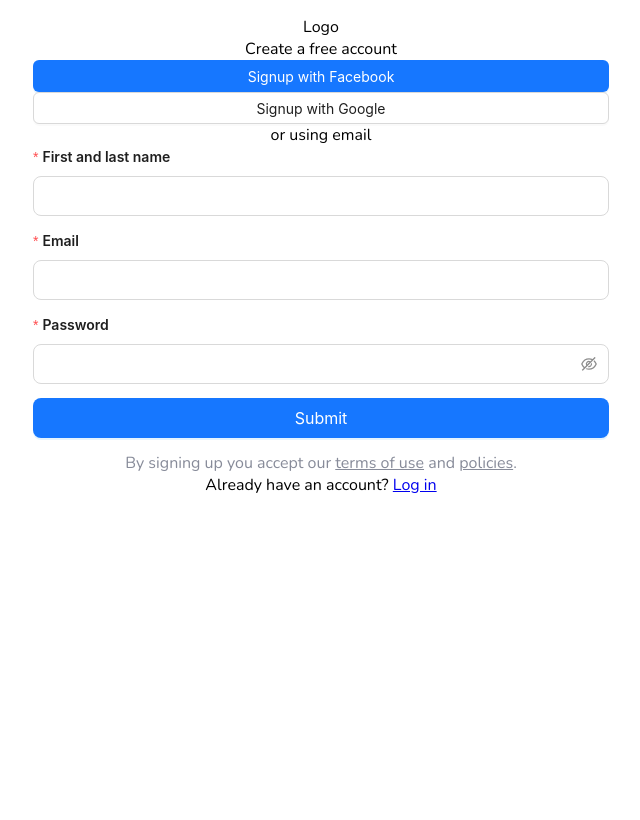
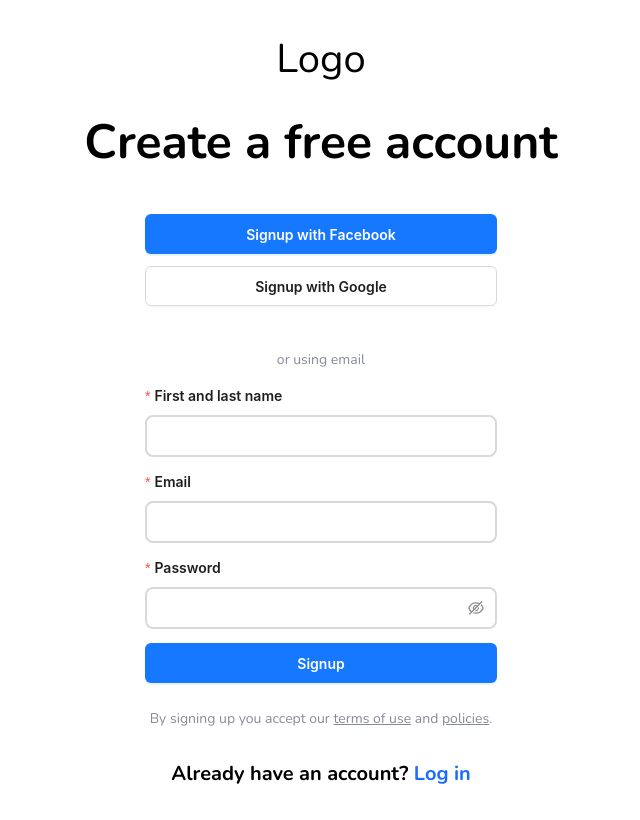
Before and after one commit to linhgiac/tet-project, a React (Create React App) app in the folder client/: page /signup in a window 1280 px wide. Shown: the whole page, without its empty margins (319-959 px from the left). Built offline with nearby package versions, Linux system fonts and the light colour scheme.

Commit message:
client: signup page css

```diff
--- a/client/src/components/Header/Header.js
+++ b/client/src/components/Header/Header.js
@@ -1,9 +1,9 @@
 import React from 'react';
+import { useNavigate } from 'react-router-dom';
 import styles from './Header.module.scss';
 import classNames from 'classnames';
 
 import HeaderButton from './HeaderButton';
-import { useNavigate } from 'react-router-dom';
 
 const Header = () => {
     const navigate = useNavigate();
--- a/client/src/pages/Signup/Signup.js
+++ b/client/src/pages/Signup/Signup.js
@@ -1,4 +1,6 @@
 import React from 'react';
+import { useNavigate } from 'react-router-dom';
+
 import styles from './Signup.module.scss';
 import classNames from 'classnames';
 
@@ -6,22 +8,48 @@
 import SignupForm from './SignupForm';
 
 const Signup = () => {
+    const navigate = useNavigate();
     return (
-        <div className={classNames('px-8 py-4 flex flex-row justify-center')}>
-            <div className={classNames('max-w-xl w-full text-center')}>
-                <div>Logo</div>
-                <div>Create a free account</div>
+        <div className={classNames('py-8 px-4 flex flex-row justify-center')}>
+            <div className={classNames('max-w-xl mx-28 w-full text-center')}>
                 <div
-                    className={classNames(
-                        'flex flex-col',
-                        styles['third-party-signup-btn']
-                    )}>
-                    <Button type="primary">Signup with Facebook</Button>
-                    <Button>Signup with Google</Button>
+                    onClick={() => {
+                        navigate('/');
+                    }}
+                    className={styles.logo}>
+                    Logo
                 </div>
-                <SignupForm />
-                <div>
-                    Already have an account? <a href="/login">Log in</a>{' '}
+                <div className={classNames('text-5xl font-bold mb-12')}>
+                    Create a free account
+                </div>
+                <div className="mx-28">
+                    <div
+                        className={classNames(
+                            'flex flex-col',
+                            styles['third-party-signup-btn']
+                        )}>
+                        <Button
+                            type="primary"
+                            className={classNames(
+                                styles['button'],
+                                styles['primary-btn']
+                            )}>
+                            Signup with Facebook
+                        </Button>
+                        <Button className={classNames(styles['button'])}>
+                            Signup with Google
+                        </Button>
+                    </div>
+                    <SignupForm />
+                    <div className={classNames('mt-8 font-bold text-xl')}>
+                        Already have an account?{' '}
+                        <a
+                            href="/login"
+                            style={{ color: '#196CFF' }}
+                            className="no-underline">
+                            Log in
+                        </a>{' '}
+                    </div>
                 </div>
             </div>
         </div>
--- a/client/src/pages/Signup/Signup.module.scss
+++ b/client/src/pages/Signup/Signup.module.scss
@@ -1,3 +1,29 @@
+@import '../../../styles/variables.scss';
+
+.logo{
+  font-size: 40px; //logo
+
+  padding-bottom: 32px;
+  &:hover{
+    cursor: pointer;
+  }
+}
+
+.button{
+    height: 40px;
+    margin-bottom: 12px;
+    font-weight: 600;
+  }
+
+.third-party-signup-btn{
+  .fb-btn{
+      background-color: $primary-color;
+      &:hover{
+        background-color: $hover-color;
+      }
+    }
+}
+
 .form-item{
   margin-bottom: 14px;
 }
--- a/client/src/pages/Signup/SignupForm.js
+++ b/client/src/pages/Signup/SignupForm.js
@@ -8,7 +8,11 @@
     const handleSubmit = () => {};
     return (
         <div className={classNames(styles['email-signup-container'])}>
-            <div>or using email</div>
+            <div
+                style={{ color: 'rgba(16, 24, 52, 0.5)', fontSize: '14px' }}
+                className={classNames('mt-8 mb-4')}>
+                or using email
+            </div>
             <Form
                 name="signupForm"
                 layout="vertical"
@@ -24,7 +28,10 @@
                         { required: true, message: 'Please input your name!' },
                     ]}
                     className={classNames(styles['form-item'])}>
-                    <Input size="large" />
+                    <Input
+                        size="large"
+                        className="border-2"
+                    />
                 </Form.Item>
                 <Form.Item
                     label={<div className={styles['form-label']}>Email</div>}
@@ -33,7 +40,10 @@
                         { required: true, message: 'Please input your email!' },
                     ]}
                     className={classNames(styles['form-item'])}>
-                    <Input size="large" />
+                    <Input
+                        size="large"
+                        className="border-2"
+                    />
                 </Form.Item>
                 <Form.Item
                     label={<div className={styles['form-label']}>Password</div>}
@@ -45,7 +55,10 @@
                         },
                     ]}
                     className={classNames(styles['form-item'])}>
-                    <Input.Password size="large" />
+                    <Input.Password
+                        size="large"
+                        className="border-2"
+                    />
                 </Form.Item>
 
                 <Form.Item className={classNames(styles['form-item'])}>
@@ -53,12 +66,15 @@
                         type="primary"
                         htmlType="submit"
                         style={{ width: '100%' }}
-                        size="large">
-                        Submit
+                        className={classNames(
+                            styles['button'],
+                            styles['primary-btn']
+                        )}>
+                        Signup
                     </Button>
                 </Form.Item>
             </Form>
-            <div style={{ color: 'rgba(16, 24, 52, 0.5)' }}>
+            <div style={{ color: 'rgba(16, 24, 52, 0.5)', fontSize: '14px' }}>
                 By signing up you accept our{' '}
                 <a
                     href="/"
```
